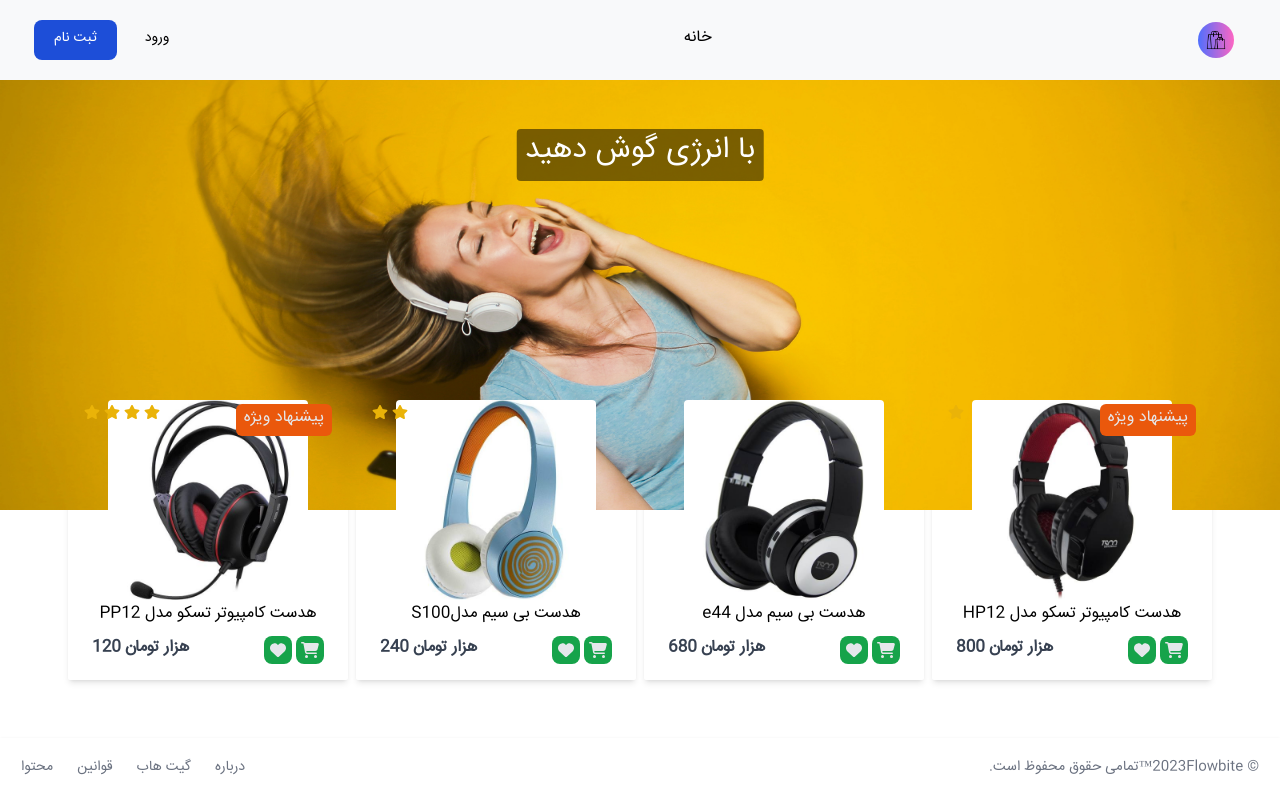
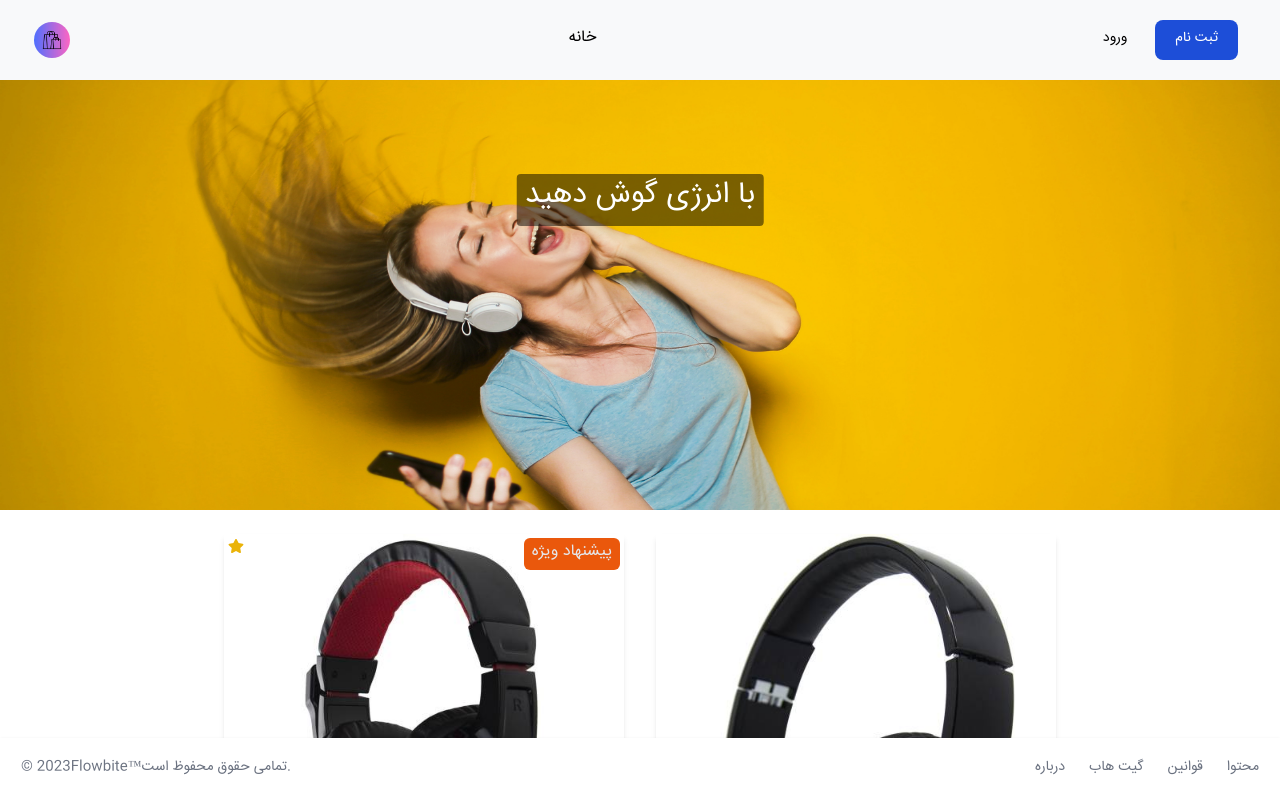
Before and after one commit to MohammadAminFeliAkbari/FullStackShop, a React (Create React App) app: page / in a window 1280 px wide. Shown: the top 798 px of the page. Built offline with nearby package versions, Linux system fonts and the light colour scheme.

Commit message:
add bottom img in home com & debug code

```diff
--- a/src/components/Home/Bottom/App.js
+++ b/src/components/Home/Bottom/Four_img.js
@@ -1,11 +1,12 @@
-import data from "./data";
-import Com from "./com";
+import data from './data'
+import Com from './com'
 
-export default function Four_img() {
+export default function Four_img () {
   return (
-    <div className="flex flex-row gap-2 mx-3 my-2 items-center justify-center flex-wrap">
+    <div className='flex flex-row gap-2 mx-3 my-3 items-center justify-center flex-wrap'>
       {data.map((item, index) => (
         <Com
+          key={index} // Ensure each component has a unique key
           information={item.information}
           img={item.img}
           numberStart={item.numberStart}
@@ -14,5 +15,5 @@ export default function Four_img() {
         />
       ))}
     </div>
-  );
+  )
 }
--- a/src/components/Home/Bottom/com.jsx
+++ b/src/components/Home/Bottom/com.jsx
@@ -6,9 +6,9 @@ import { faHeart, faShoppingCart } from '@fortawesome/free-solid-svg-icons';
 
 export default function Com({ information, numberStart, img, price, offer }) {
     return (
-        <div className="w-[280px] choping-card items-center justify-center text-center shadow-md hover:scale-105 transition-all rounded-sm p-3 ">
+        <div className=" w-[400px] choping-card items-center justify-center text-center shadow-md hover:scale-105 transition-all rounded-smp-3 mx-3 my-1">
             <div className="img-section flex flex-col items-center justify-center relative">
-                <img className="h-[200px] rounded" src={img} alt={information} />
+                <img className="rounded w/[60%]" src={img} alt={information} />
                 {offer && (
                     <span className="bg-orange-600 text-gray-200 px-2 py-1 rounded-md text-center right-1 top-1 absolute">
                         پیشنهاد ویژه
--- a/src/components/Home/Home.jsx
+++ b/src/components/Home/Home.jsx
@@ -1,12 +1,14 @@
-import Four_img from './Bottom/App'
+import Four_img from './Bottom/Four_img'
 import './home.css'
-import Slider from './slider/slider'
+import ImgSlide from './slider/imgSlide'
+
+import h3 from '../../image/h4.jpg'
 
 export default function Home () {
   return (
-    <div className='flex flex-col bg-opacity-50'>
-      <Slider />
-      <Four_img/>
+    <div className='flex flex-col mb-20 gap-2'>
+        <ImgSlide />
+        <Four_img />
     </div>
   )
 }
--- a/src/components/Home/slider/imgSlide.jsx
+++ b/src/components/Home/slider/imgSlide.jsx
@@ -30,8 +30,8 @@ export default function ImgSlide () {
 
 function S ({ active, img, text, id }) {
   return (
-    <div className={`item ${active} h-[300px] animate__fadeIn`} id={id}>
-      <img src={img} alt='' className='w-full object-cover' />
+    <div className={`${active} animate__fadeIn`} id={id}>
+      <img src={img} alt='' className='w-full' />
       <h2 className='text-center absolute top-1/4 left-1/2 transform -translate-x-1/2 -translate-y-1/2 text-3xl font-thin text-white z-10 bg-black bg-opacity-50 p-2 rounded'>
         {text}
       </h2>
--- a/src/components/Home/slider/slider.jsx
+++ /dev/null
@@ -1,11 +0,0 @@
-import ImgSlide from './imgSlide'
-
-export default function Slider () {
-  return (
-    <section className='slider relative'>
-      <div className='slides'>
-        <ImgSlide />
-      </div>
-    </section>
-  )
-}
--- a/src/index.css
+++ b/src/index.css
@@ -3,7 +3,7 @@
 @tailwind utilities;
 
 * {
-  direction: rtl;
+  direction: ltr;
   margin: 0;
   padding: 0;
   box-sizing: border-box;
```
Also changed, not shown: src/App.js (+8 -8 lines), src/components/Footer.jsx (+17 -17 lines).
